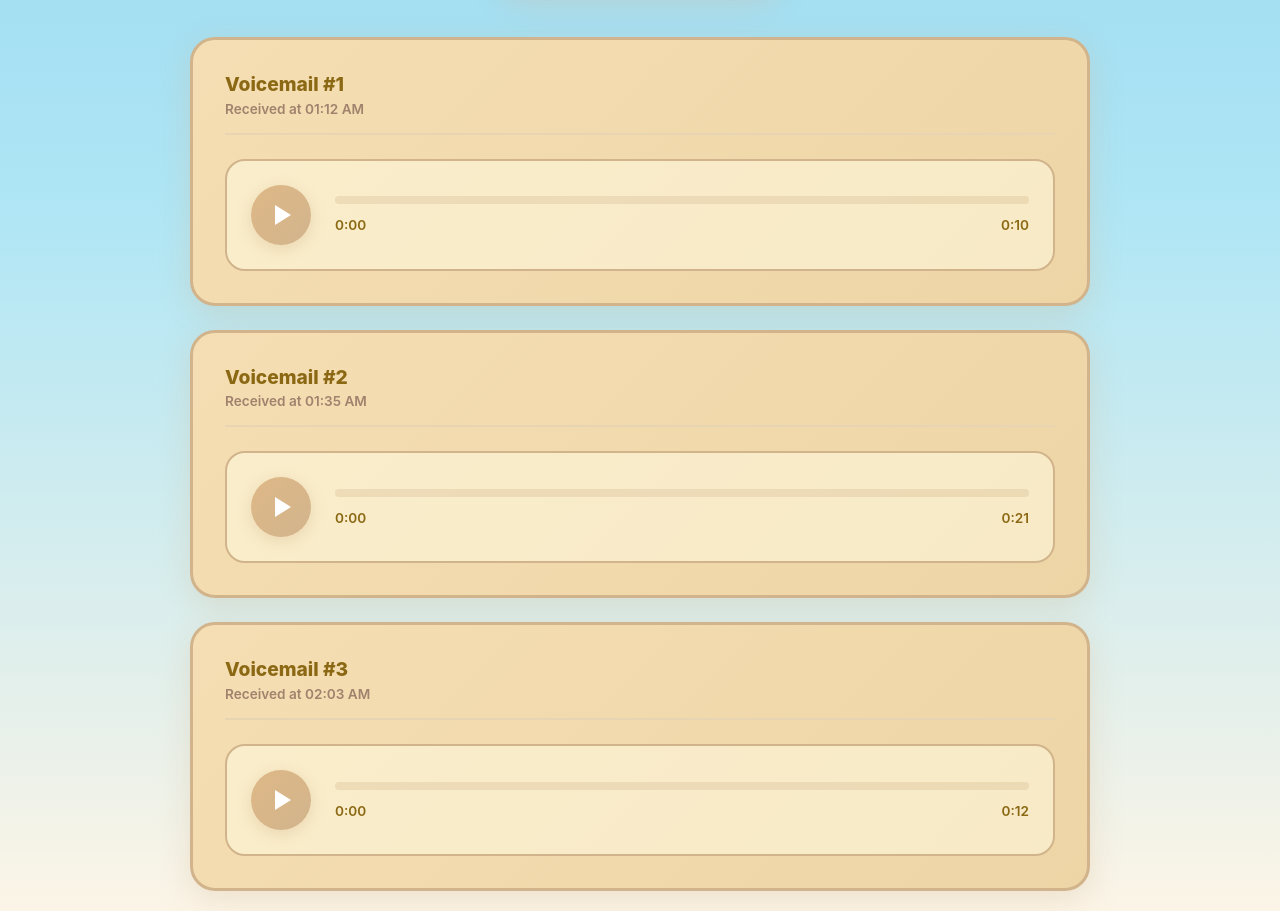
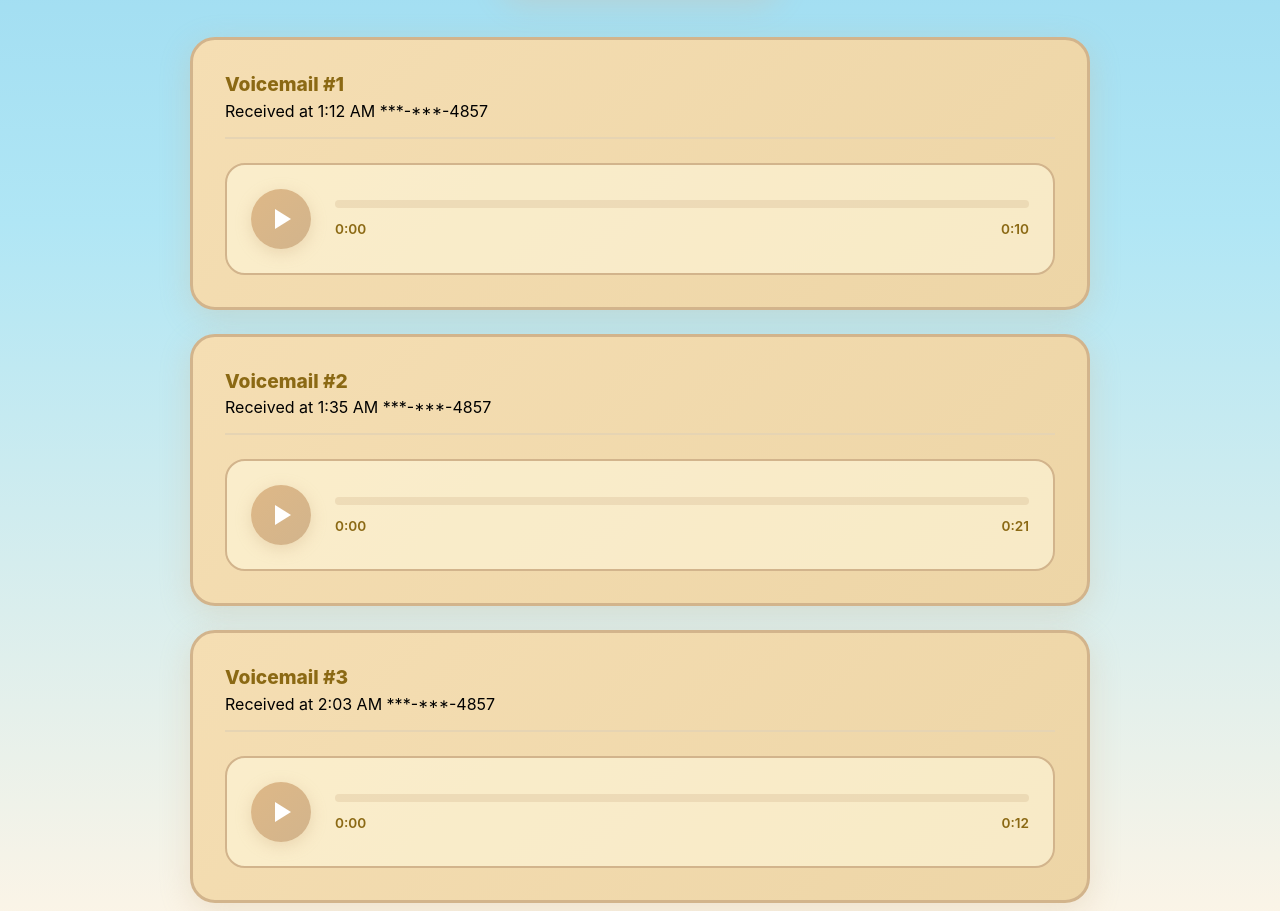
Before and after one commit to hyperspacefairy/mango-voicemail, a plain HTML site: page saturday.html in a window 1280 px wide. Shown: the part 508-1419 px from the top of the page. Drawn offline with Linux system fonts and the light colour scheme.

Commit message:
Add files via upload

```diff
--- a/saturday.html
+++ b/saturday.html
@@ -41,7 +41,10 @@
                 <div class="message-header">
                     <div class="message-info">
                         <h3>Voicemail #1</h3>
-                        <p>Received at 01:12 AM</p>
+                        <div class="message-meta">
+                            <span class="message-time">Received at 1:12 AM</span>
+                            <span class="message-phone">***-***-4857</span>
+                        </div>
                     </div>
                 </div>
 
@@ -71,7 +74,10 @@
                 <div class="message-header">
                     <div class="message-info">
                         <h3>Voicemail #2</h3>
-                        <p>Received at 01:35 AM</p>
+                        <div class="message-meta">
+                            <span class="message-time">Received at 1:35 AM</span>
+                            <span class="message-phone">***-***-4857</span>
+                        </div>
                     </div>
                 </div>
 
@@ -101,7 +107,10 @@
                 <div class="message-header">
                     <div class="message-info">
                         <h3>Voicemail #3</h3>
-                        <p>Received at 02:03 AM</p>
+                        <div class="message-meta">
+                            <span class="message-time">Received at 2:03 AM</span>
+                            <span class="message-phone">***-***-4857</span>
+                        </div>
                     </div>
                 </div>
 
```
Also changed, not shown: thursday.html (+4 -1 lines), tuesday.html (+4 -1 lines).
